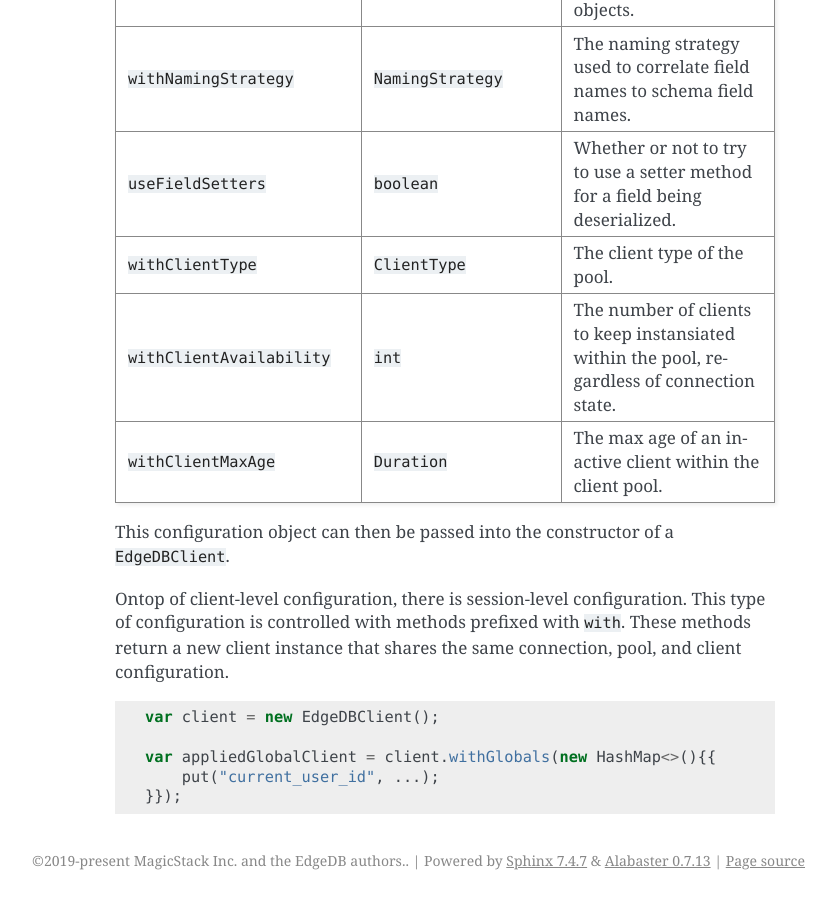
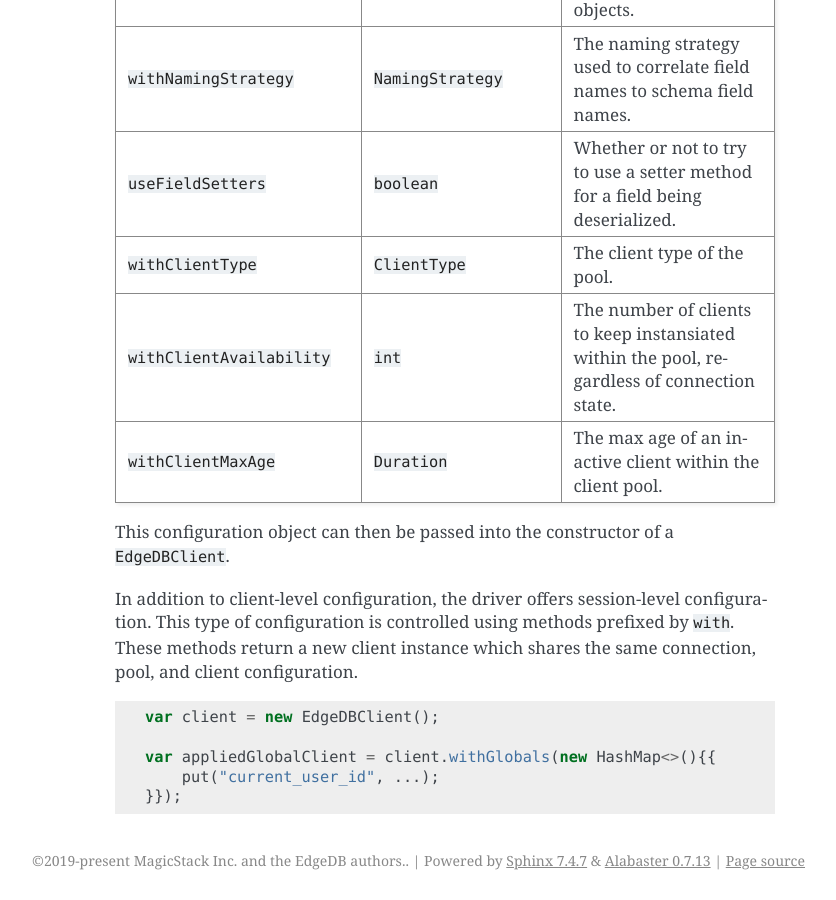
Before and after one commit to edgedb/edgedb-java, a Sphinx documentation site: the page built from docs/configuration.rst, in a window 1280 px wide and 900 px high, scrolled down 1122 px. Shown: the whole window, without its empty margins (305-1141 px from the left). Built offline with Sphinx 7.4.7, drawn with Linux system fonts in a browser that asks for light colours.

Commit message:
Update docs/configuration.rst
Co-authored-by: Devon Campbell <devon@radworks.io>

```diff
--- a/docs/configuration.rst
+++ b/docs/configuration.rst
@@ -52,10 +52,10 @@ These are the following methods exposed on the configuration builder:
 This configuration object can then be passed into the constructor of
 a ``EdgeDBClient``.
 
-Ontop of client-level configuration, there is session-level configuration.
-This type of configuration is controlled with methods prefixed with ``with``.
-These methods return a new client instance that shares the same connection,
-pool, and client configuration.
+In addition to client-level configuration, the driver offers session-level
+configuration. This type of configuration is controlled using methods prefixed
+by ``with``. These methods return a new client instance which shares the same
+connection, pool, and client configuration.
 
 .. code-block:: java
 
```
